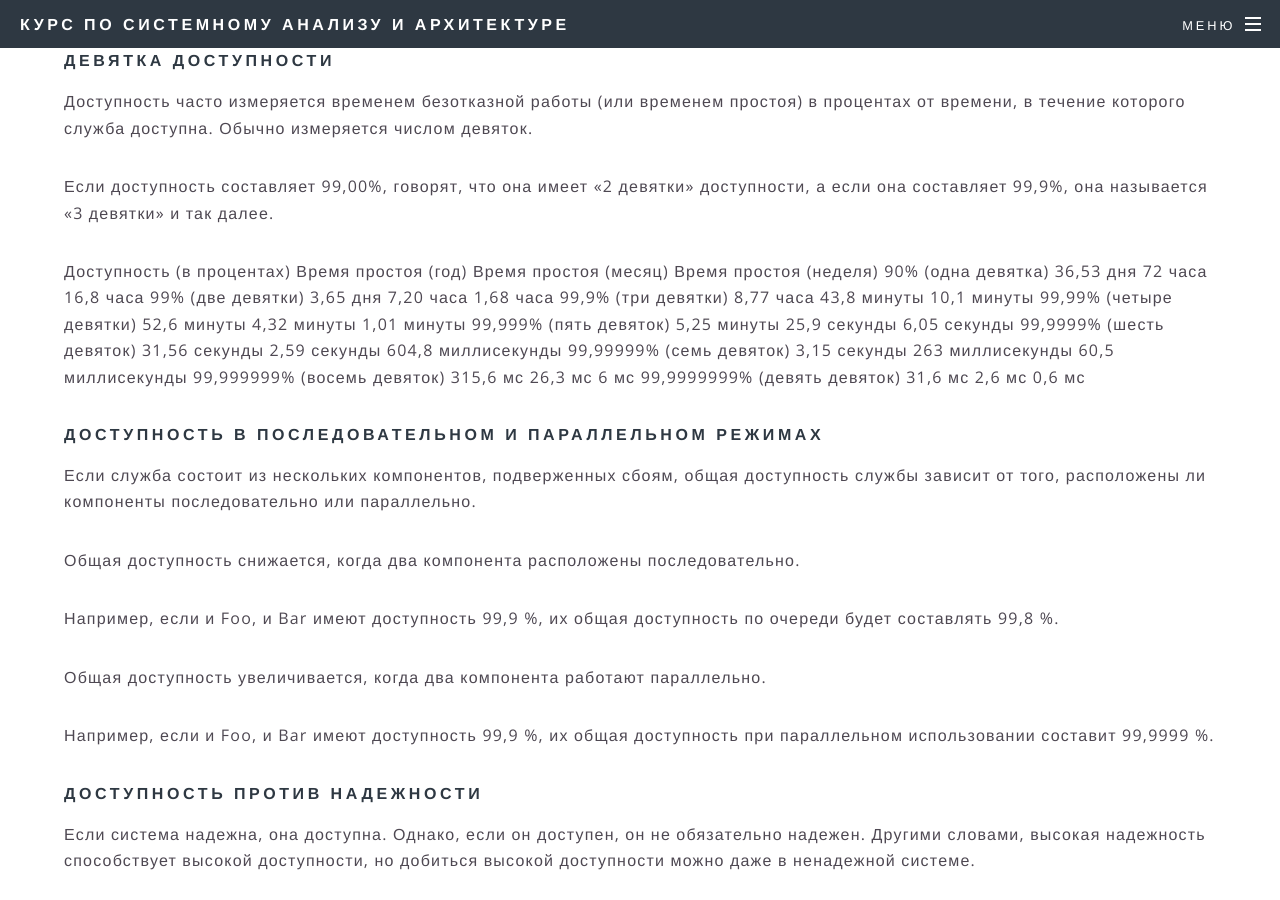
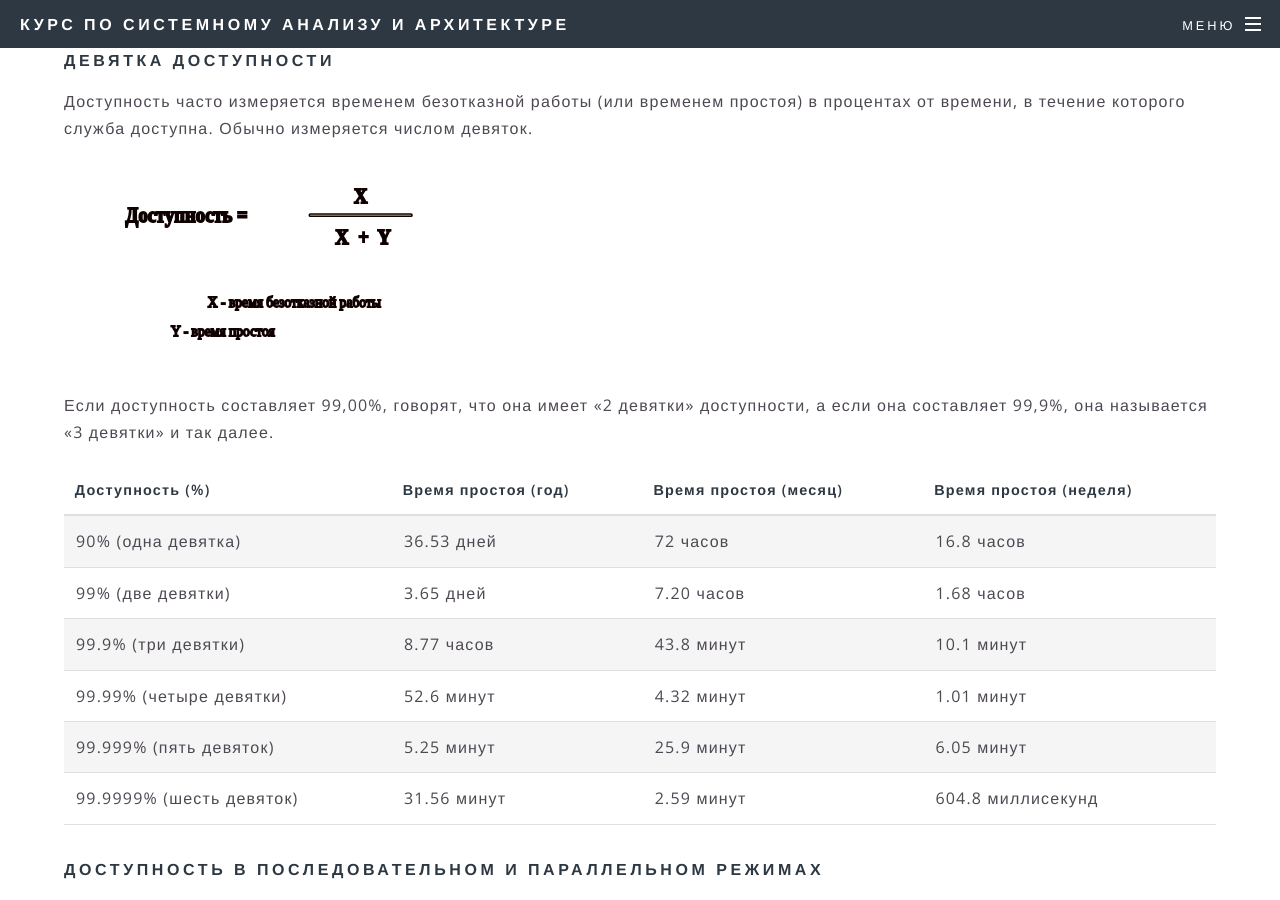
Before and after one commit to LeonovDen/LeonovDen.github.io, a Jekyll site: the page built from chapters/04nonfunctional_reqirements.html, in a window 1280 px wide and 900 px high, scrolled down 722 px. Built offline with Jekyll 4.4.1, drawn with Linux system fonts in a browser that asks for light colours; nearby versions of some CDN libraries; library files that are not in the unit come from our copies; some of the changed text lies outside the part shown.

Commit message:
upd availability

```diff
--- a/chapters/04nonfunctional_reqirements.html
+++ b/chapters/04nonfunctional_reqirements.html
@@ -14,19 +14,58 @@ title: Требования к системам
 			<h4>Девятка доступности</h4>
 			<p>Доступность часто измеряется временем безотказной работы (или временем простоя) в процентах от времени,
 				в течение которого служба доступна. Обычно измеряется числом девяток.
+		<p><img src="../images/availability.svg" width="35%" height="15.6%"></p>
 			<p>Если доступность составляет 99,00%, говорят, что она имеет «2 девятки» доступности, а если она составляет
 				99,9%, она называется «3 девятки» и так далее.
-			<p>Доступность (в процентах) Время простоя (год) Время простоя (месяц) Время простоя (неделя)
-				90% (одна девятка) 36,53 дня 72 часа 16,8 часа
-				99% (две девятки) 3,65 дня 7,20 часа 1,68 часа
-				99,9% (три девятки) 8,77 часа 43,8 минуты 10,1 минуты
-				99,99% (четыре девятки) 52,6 минуты 4,32 минуты 1,01 минуты
-				99,999% (пять девяток) 5,25 минуты 25,9 секунды 6,05 секунды
-				99,9999% (шесть девяток) 31,56 секунды 2,59 секунды 604,8 миллисекунды
-				99,99999% (семь девяток) 3,15 секунды 263 миллисекунды 60,5 миллисекунды
-				99,999999% (восемь девяток) 315,6 мс 26,3 мс 6 мс
-				99,9999999% (девять девяток) 31,6 мс 2,6 мс 0,6 мс
-		</div>
+		<table>
+			<thead>
+			<tr>
+				<th>Доступность (%)</th>
+				<th>Время простоя (год)</th>
+				<th>Время простоя (месяц)</th>
+				<th>Время простоя (неделя)</th>
+			</tr>
+			</thead>
+			<tbody>
+			<tr>
+				<td>90% (одна девятка)</td>
+				<td>36.53 дней</td>
+				<td>72 часов</td>
+				<td>16.8 часов</td>
+			</tr>
+			<tr>
+				<td>99% (две девятки)</td>
+				<td>3.65 дней</td>
+				<td>7.20 часов</td>
+				<td>1.68 часов</td>
+			</tr>
+			<tr>
+				<td>99.9% (три девятки)</td>
+				<td>8.77 часов</td>
+				<td>43.8 минут</td>
+				<td>10.1 минут</td>
+			</tr>
+			<tr>
+				<td>99.99% (четыре девятки)</td>
+				<td>52.6 минут</td>
+				<td>4.32 минут</td>
+				<td>1.01 минут</td>
+			</tr>
+			<tr>
+				<td>99.999% (пять девяток)</td>
+				<td>5.25 минут</td>
+				<td>25.9 минут</td>
+				<td>6.05 минут</td>
+			</tr>
+			<tr>
+				<td>99.9999% (шесть девяток)</td>
+				<td>31.56 минут</td>
+				<td>2.59 минут</td>
+				<td>604.8 миллисекунд</td>
+			</tr>
+			</tbody>
+		</table>
+	</div>
 		<div>
 			<h4>Доступность в последовательном и параллельном режимах</h4>
 			<p>Если служба состоит из нескольких компонентов, подверженных сбоям, общая доступность службы зависит от
```
Also changed, not shown: other parts of chapters/04nonfunctional_reqirements.html (+2 -2 lines), images/availability.svg (added).
